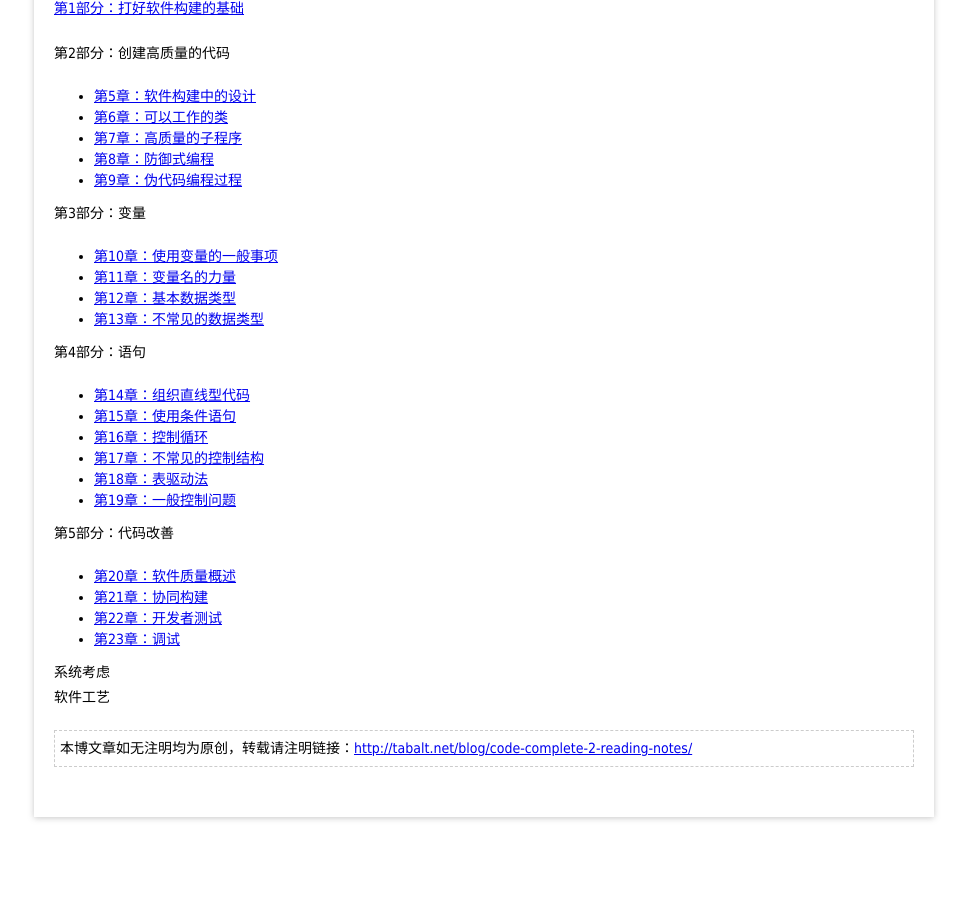
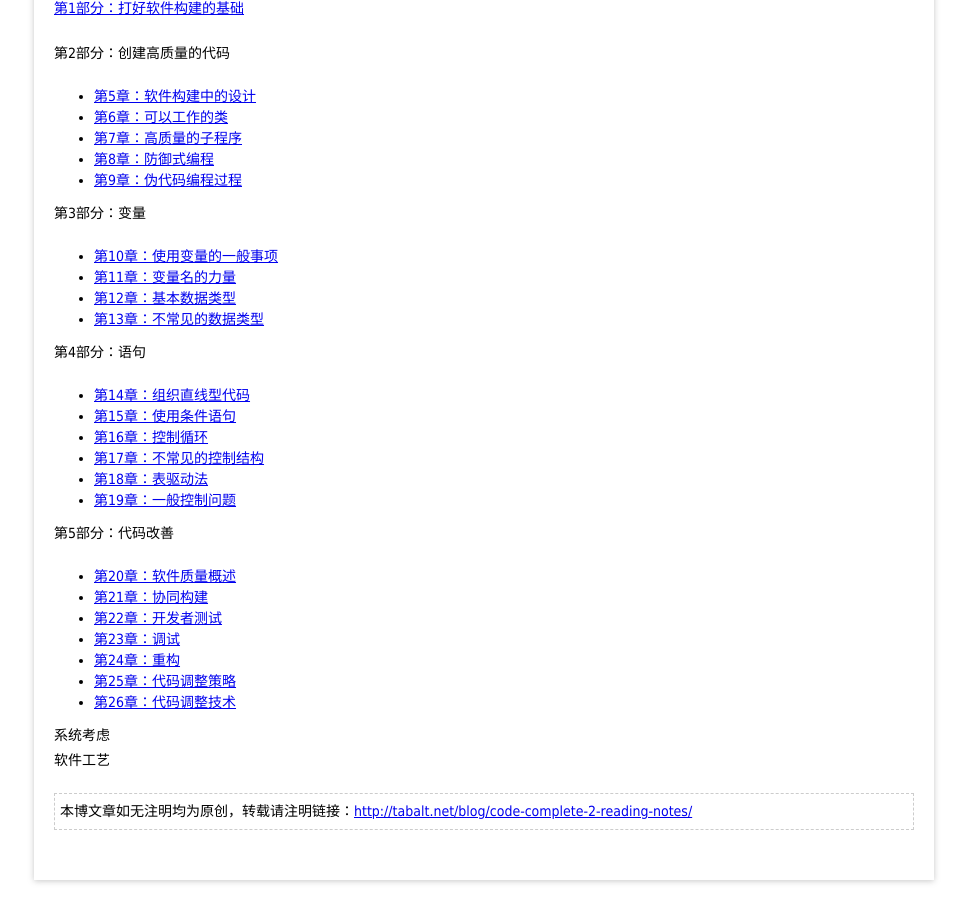
Before and after one commit to tabalt/tabalt.github.io, a Jekyll site: the page built from _posts/code-complete-2/2014-08-23-code-complete-2-reading-notes.md, in a window 1280 px wide and 900 px high, scrolled down 1114 px. Shown: the whole window, without its empty margins (156-1123 px from the left). Built offline with Jekyll 4.4.1, drawn with Linux system fonts in a browser that asks for light colours; Markdown is read by kramdown in place of the engine named in the settings; comment, search, counter and statistics services are not loaded; before the commit the page ends 1951 px from its top, so only the background shows below that.

Commit message:
Update 2014-08-23-code-complete-2-reading-notes.md

```diff
--- a/_posts/code-complete-2/2014-08-23-code-complete-2-reading-notes.md
+++ b/_posts/code-complete-2/2014-08-23-code-complete-2-reading-notes.md
@@ -81,6 +81,9 @@ description: 《代码大全 2》不是一本容易读的书，该系列文章
   * [第21章：协同构建](http://tabalt.net/blog/cc2-collaborative-construction/)
   * [第22章：开发者测试](http://tabalt.net/blog/cc2-developer-testing/)
   * [第23章：调试](http://tabalt.net/blog/cc2-debugging/)
+  * [第24章：重构](http://tabalt.net/blog/cc2-refactoring/)
+  * [第25章：代码调整策略](http://tabalt.net/blog/cc2-code-tuning-strategies/)
+  * [第26章：代码调整技术](http://tabalt.net/blog/cc2-code-tuning-techniques/)
 
   系统考虑
   软件工艺
```
